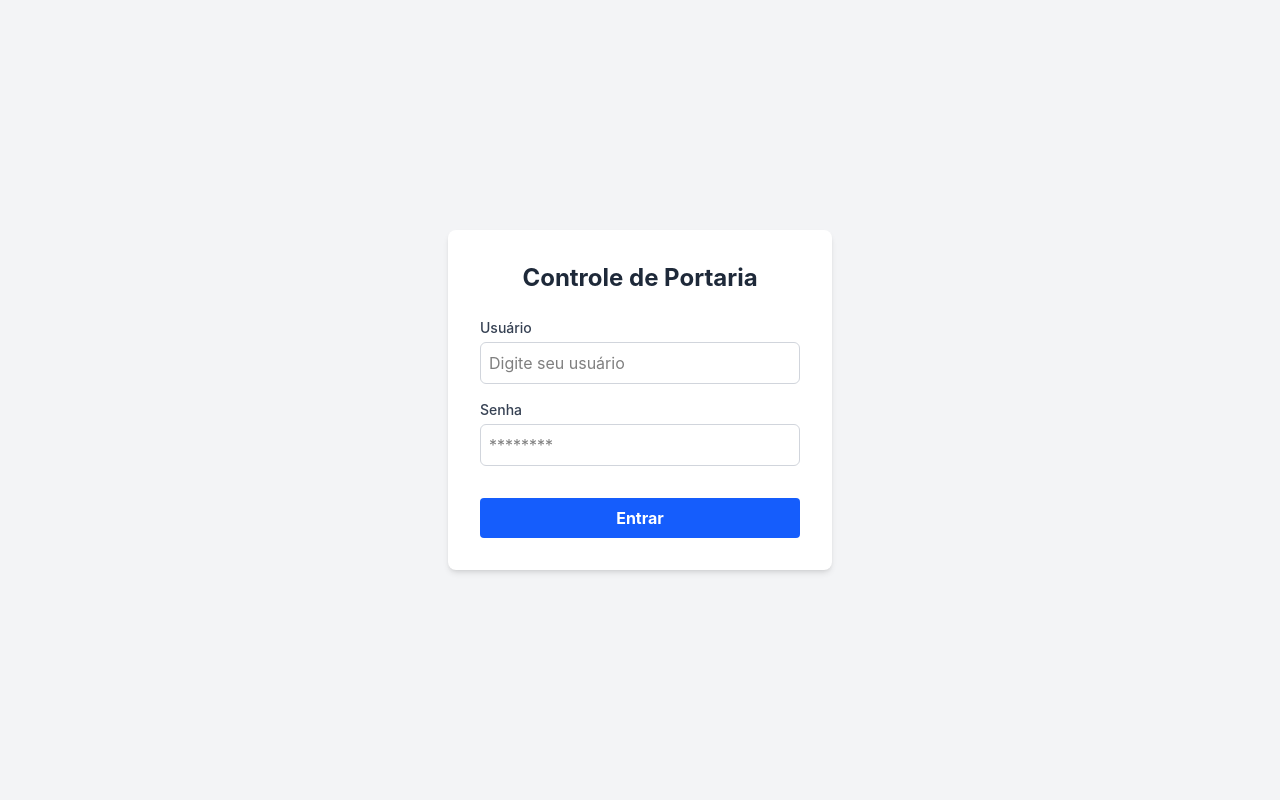
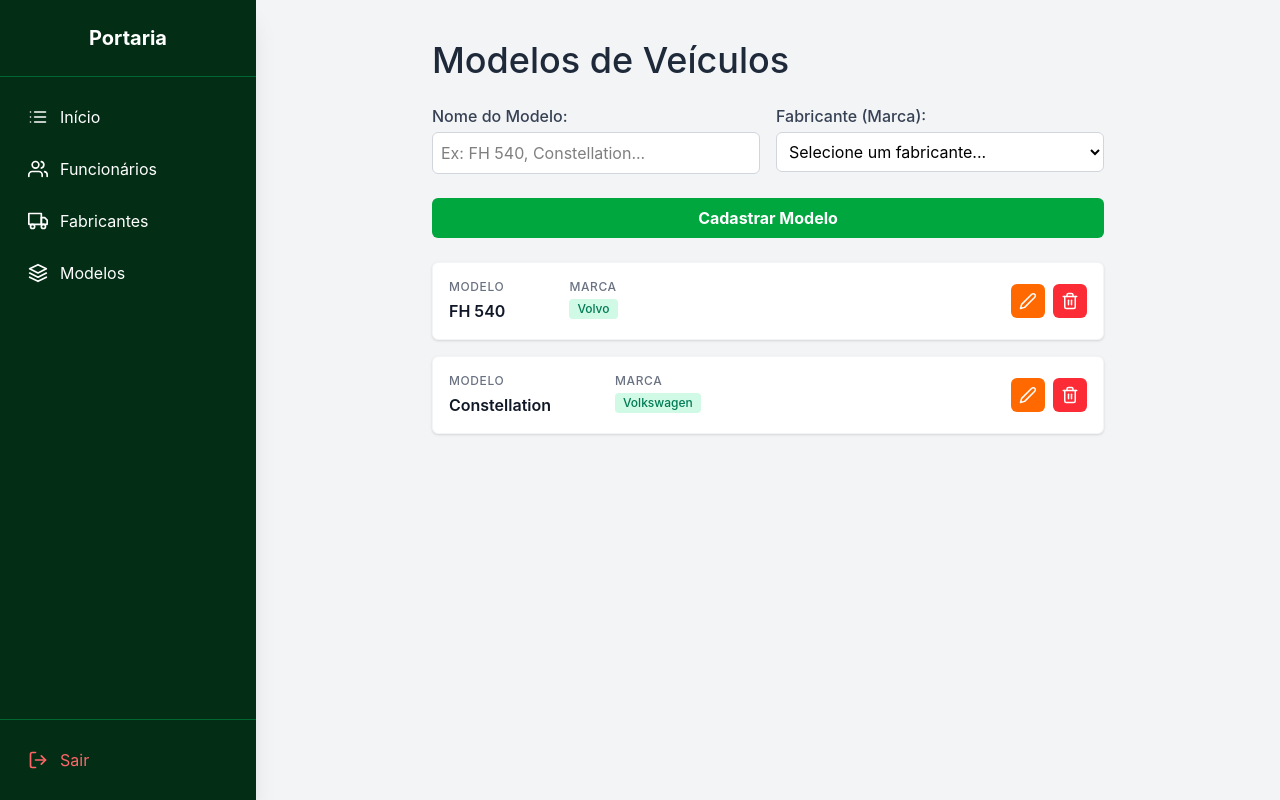
Before and after one commit to kerloncosta/controle-de-portaria, a React (Vite) app in the folder frontend/: page /dashboard/modelos in a window 1280 px wide. Before the commit this address led to /. Built offline with nearby package versions, Linux system fonts and the light colour scheme.

Commit message:
Iniciando tela de modelos de veículos

```diff
--- a/frontend/src/App.tsx
+++ b/frontend/src/App.tsx
@@ -5,7 +5,7 @@ import { Dashboard } from './pages/Dashboard';
 
 import { Employees } from './pages/Employees';
 import { Manufacturers } from './pages/Manufacturer';
-
+import { VehicleModels } from './pages/VehicleModels';
 
 export function App() {
   return (
@@ -23,6 +23,7 @@ export function App() {
 
           <Route path="funcionarios" element={<Employees />} />
           <Route path="fabricantes" element={<Manufacturers />} />
+          <Route path="modelos" element={<VehicleModels />} />
         </Route>
 
 
--- a/frontend/src/pages/VehicleModels/index.tsx
+++ b/frontend/src/pages/VehicleModels/index.tsx
@@ -0,0 +1,102 @@
+import { FiTrash2, FiEdit2 } from 'react-icons/fi';
+
+export function VehicleModels() {
+  return (
+    <div className="w-full flex justify-center px-4">
+      <main className="my-10 w-full md:max-w-2xl">
+        <h1 className="text-4xl font-medium text-gray-800">Modelos de Veículos</h1>
+
+
+        <form className="flex flex-col my-6 gap-4">
+
+          <div className="grid grid-cols-1 md:grid-cols-2 gap-4">
+            <div className="flex flex-col gap-1">
+              <label className="font-medium text-gray-700">Nome do Modelo:</label>
+              <input
+                type="text"
+                placeholder="Ex: FH 540, Constellation..."
+                className="w-full p-2 rounded-md border border-gray-300 outline-none focus:ring-2 focus:ring-green-600 bg-white"
+              />
+            </div>
+
+            <div className="flex flex-col gap-1">
+              <label className="font-medium text-gray-700">Fabricante (Marca):</label>
+              <select
+                className="w-full p-2 rounded-md border border-gray-300 outline-none focus:ring-2 focus:ring-green-600 bg-white"
+                defaultValue=""
+              >
+                <option value="" disabled>Selecione um fabricante...</option>
+                <option value="1">Volvo</option>
+                <option value="2">Scania</option>
+                <option value="3">Volkswagen</option>
+              </select>
+            </div>
+          </div>
+
+          <div className="flex gap-4 mt-2">
+            <input
+              type="submit"
+              value="Cadastrar Modelo"
+              className="cursor-pointer flex-1 p-2 rounded-md text-white font-bold bg-green-600 hover:bg-green-700 transition-colors"
+            />
+          </div>
+        </form>
+
+        <section className="flex flex-col gap-4 mt-6">
+
+          {/* Item 1 */}
+          <article className="w-full bg-white p-4 rounded-md flex flex-row justify-between items-center shadow-sm border border-gray-100 hover:scale-[1.01] transition-all">
+            <div className="flex flex-row gap-8 md:gap-16">
+              <div className="flex flex-col gap-1">
+                <span className="text-xs text-gray-500 font-medium uppercase tracking-wider">Modelo</span>
+                <p className="text-gray-900 font-semibold">FH 540</p>
+              </div>
+
+              <div className="flex flex-col gap-1">
+                <span className="text-xs text-gray-500 font-medium uppercase tracking-wider">Marca</span>
+                <span className="px-2 py-0.5 rounded text-xs font-medium w-max text-emerald-700 bg-emerald-100">
+                  Volvo
+                </span>
+              </div>
+            </div>
+
+            <div className="flex gap-2">
+              <button type="button" className="bg-orange-500 text-white p-2 rounded-md hover:bg-orange-600 transition-colors">
+                <FiEdit2 size={18} />
+              </button>
+              <button type="button" className="bg-red-500 text-white p-2 rounded-md hover:bg-red-600 transition-colors">
+                <FiTrash2 size={18} />
+              </button>
+            </div>
+          </article>
+
+          <article className="w-full bg-white p-4 rounded-md flex flex-row justify-between items-center shadow-sm border border-gray-100 hover:scale-[1.01] transition-all">
+            <div className="flex flex-row gap-8 md:gap-16">
+              <div className="flex flex-col gap-1">
+                <span className="text-xs text-gray-500 font-medium uppercase tracking-wider">Modelo</span>
+                <p className="text-gray-900 font-semibold">Constellation</p>
+              </div>
+
+              <div className="flex flex-col gap-1">
+                <span className="text-xs text-gray-500 font-medium uppercase tracking-wider">Marca</span>
+                <span className="px-2 py-0.5 rounded text-xs font-medium w-max text-emerald-700 bg-emerald-100">
+                  Volkswagen
+                </span>
+              </div>
+            </div>
+
+            <div className="flex gap-2">
+              <button type="button" className="bg-orange-500 text-white p-2 rounded-md hover:bg-orange-600 transition-colors">
+                <FiEdit2 size={18} />
+              </button>
+              <button type="button" className="bg-red-500 text-white p-2 rounded-md hover:bg-red-600 transition-colors">
+                <FiTrash2 size={18} />
+              </button>
+            </div>
+          </article>
+
+        </section>
+      </main>
+    </div>
+  );
+}
```
